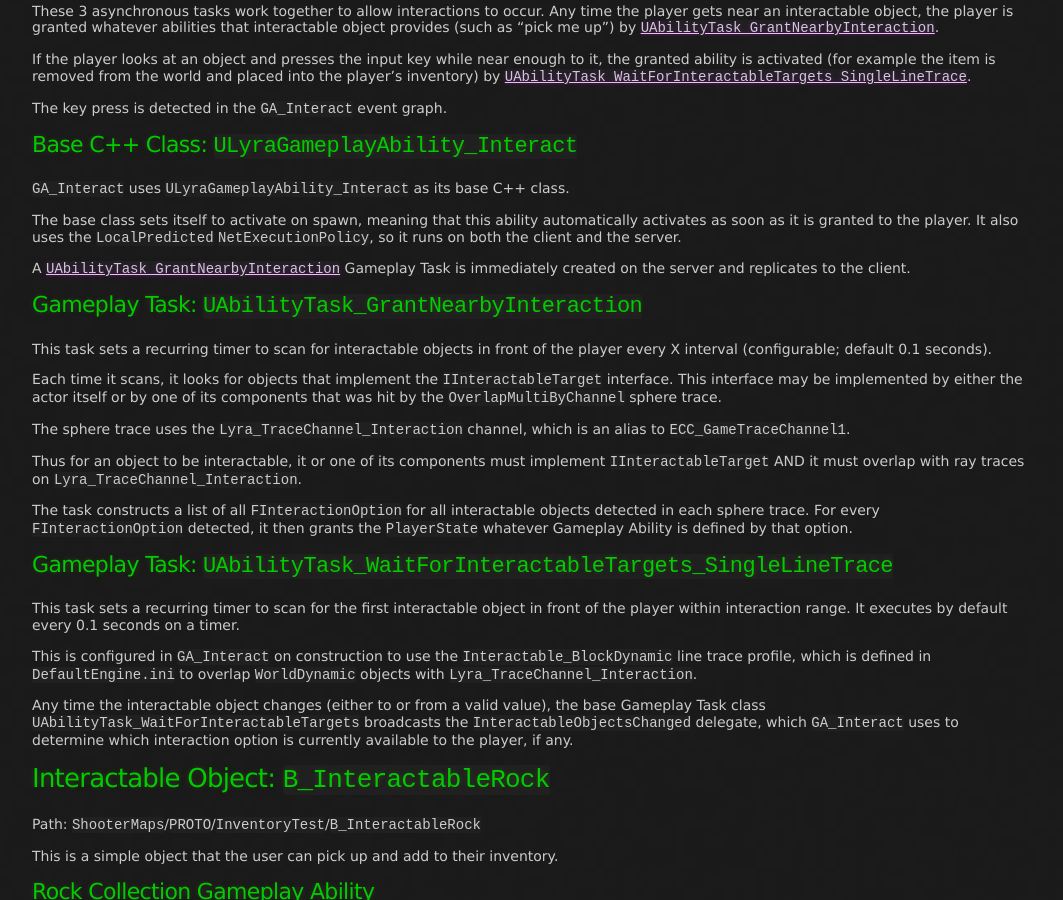
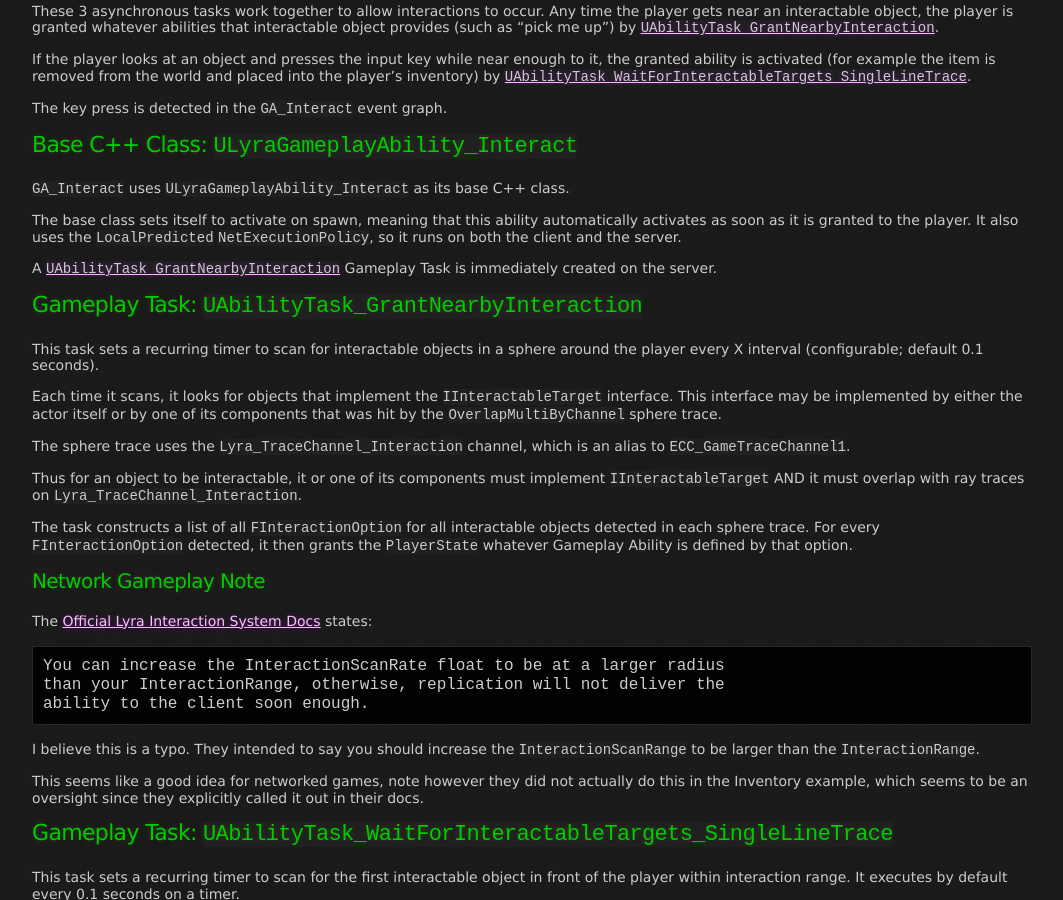
Before and after one commit to x157/x157.github.io, a Jekyll site: the page built from UE5/LyraStarterGame/Interactions/index.md, in a window 1280 px wide and 900 px high, scrolled down 1461 px. Shown: the whole window, without its empty margins (108-1171 px from the left). Built offline with Jekyll 4.4.1, drawn with Linux system fonts in a browser that asks for light colours.

Commit message:
Interaction fixes

```diff
--- a/UE5/LyraStarterGame/Interactions/index.md
+++ b/UE5/LyraStarterGame/Interactions/index.md
@@ -130,15 +130,14 @@
 and the server.
 
 A [`UAbilityTask_GrantNearbyInteraction`](#UAbilityTask_GrantNearbyInteraction)
-Gameplay Task is immediately created
-on the server and replicates to the client.
+Gameplay Task is immediately created on the server.
 
 
 <a id="UAbilityTask_GrantNearbyInteraction"></a>
 ### Gameplay Task: `UAbilityTask_GrantNearbyInteraction`
 
-This task sets a recurring timer to scan for interactable objects in front
-of the player every X interval (configurable; default 0.1 seconds).
+This task sets a recurring timer to scan for interactable objects
+in a sphere around the player every X interval (configurable; default 0.1 seconds).
 
 Each time it scans, it looks for objects that implement the
 `IInteractableTarget` interface.  This interface may be implemented
@@ -156,6 +155,22 @@
 interactable objects detected in each sphere trace.
 For every `FInteractionOption` detected, it then grants the `PlayerState`
 whatever Gameplay Ability is defined by that option.
+
+#### Network Gameplay Note
+
+The [Official Lyra Interaction System Docs](https://docs.unrealengine.com/5.0/en-US/lyra-sample-game-interaction-system-in-unreal-engine/)
+states:
+
+    You can increase the InteractionScanRate float to be at a larger radius
+    than your InteractionRange, otherwise, replication will not deliver the
+    ability to the client soon enough.
+
+I believe this is a typo.  They intended to say you should increase the
+`InteractionScanRange` to be larger than the `InteractionRange`.
+
+This seems like a good idea for networked games, note however they
+did not actually do this in the Inventory example, which seems to be
+an oversight since they explicitly called it out in their docs.
 
 
 <a id="UAbilityTask_WaitForInteractableTargets_SingleLineTrace"></a>
```
